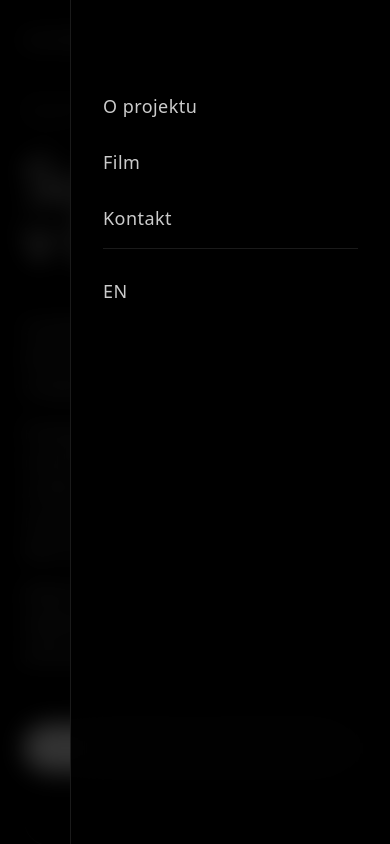
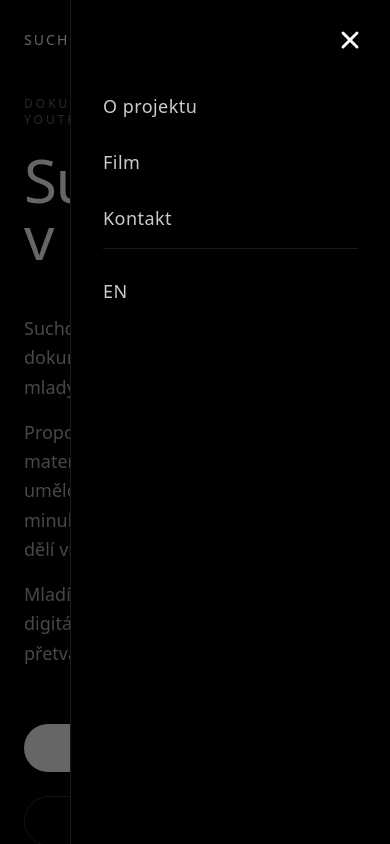
Before and after one commit to andreiusha228/suchdolvcase, a Next.js app: page / in a window 390 px wide. Both pictures are taken after a click on the button "Toggle menu". Shown: the top 844 px of the page. Built offline with nearby package versions, Linux system fonts and the light colour scheme.

Commit message:
Make cross icon more visible and menu fully opaque

```diff
--- a/components/Navbar.tsx
+++ b/components/Navbar.tsx
@@ -95,15 +95,15 @@ const Navbar = () => {
           {/* Mobile Hamburger/Close Button */}
           <button
             onClick={() => setMobileMenuOpen(!mobileMenuOpen)}
-            className="lg:hidden text-white/80 hover:text-white transition-colors duration-400 w-8 h-8 flex items-center justify-center"
+            className="lg:hidden text-white hover:text-white transition-colors duration-400 w-8 h-8 flex items-center justify-center relative z-50"
             aria-label="Toggle menu"
           >
             {mobileMenuOpen ? (
               <svg
-                className="w-6 h-6"
+                className="w-7 h-7 text-white"
                 fill="none"
                 stroke="currentColor"
-                strokeWidth="1.5"
+                strokeWidth="2.5"
                 viewBox="0 0 24 24"
               >
                 <path
@@ -114,9 +114,9 @@ const Navbar = () => {
               </svg>
             ) : (
               <div className="w-6 h-5 flex flex-col justify-between">
-                <span className="block h-px bg-current" />
-                <span className="block h-px bg-current" />
-                <span className="block h-px bg-current" />
+                <span className="block h-px bg-white" />
+                <span className="block h-px bg-white" />
+                <span className="block h-px bg-white" />
               </div>
             )}
           </button>
@@ -124,19 +124,19 @@ const Navbar = () => {
 
         {/* Mobile Menu */}
         <div
-          className={`lg:hidden fixed inset-0 z-50 transition-all duration-500 ease-out ${
+          className={`lg:hidden fixed inset-0 z-40 transition-all duration-500 ease-out ${
             mobileMenuOpen ? 'opacity-100 visible' : 'opacity-0 invisible'
           }`}
         >
           {/* Backdrop */}
           <div
-            className="absolute inset-0 bg-black/80 backdrop-blur-md"
+            className="absolute inset-0 bg-black/60"
             onClick={() => setMobileMenuOpen(false)}
           />
 
           {/* Menu Panel */}
           <div
-            className={`absolute right-0 top-0 h-full w-80 max-w-[85vw] bg-black/95 backdrop-blur-xl border-l border-white/10 transition-transform duration-500 ease-out ${
+            className={`absolute right-0 top-0 h-full w-80 max-w-[85vw] bg-black border-l border-white/10 transition-transform duration-500 ease-out ${
               mobileMenuOpen ? 'translate-x-0' : 'translate-x-full'
             }`}
           >
```
